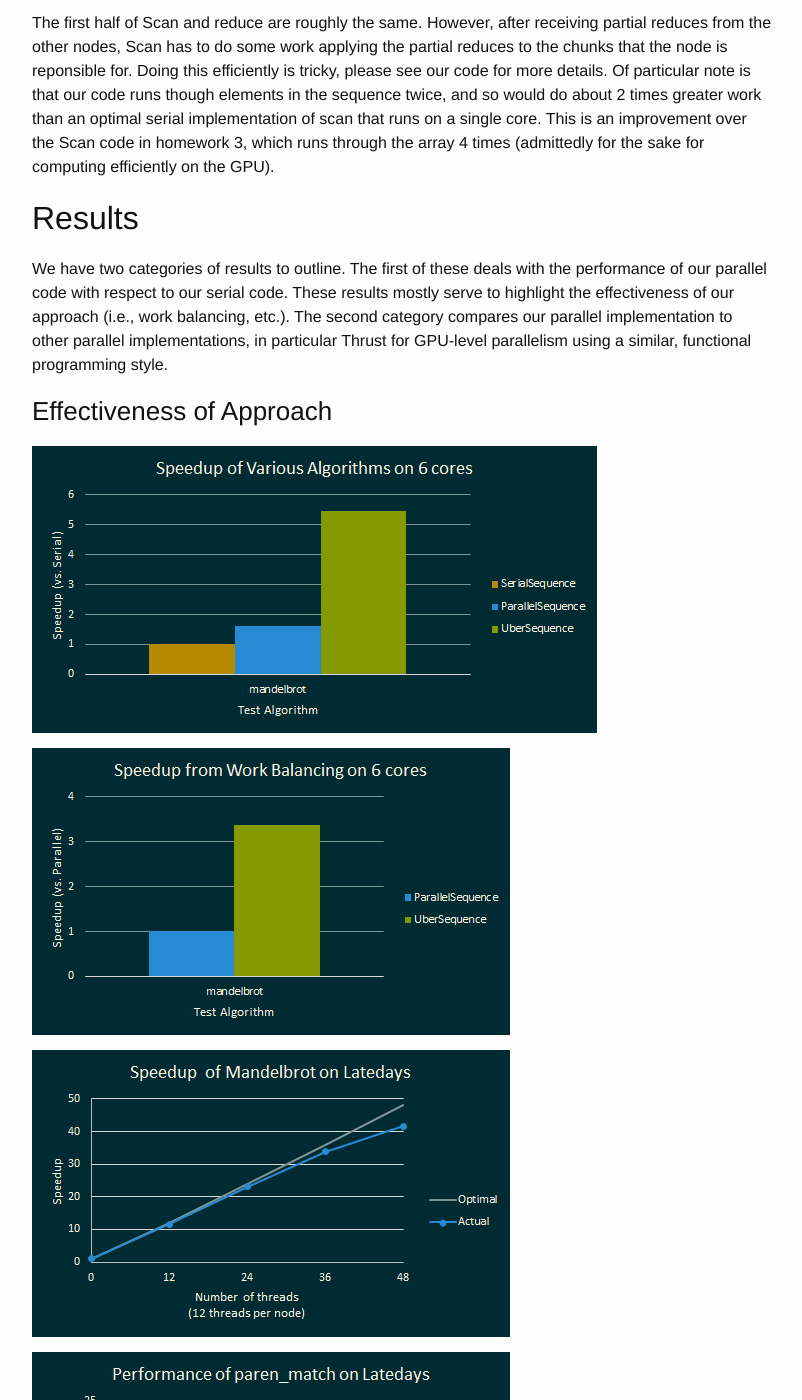
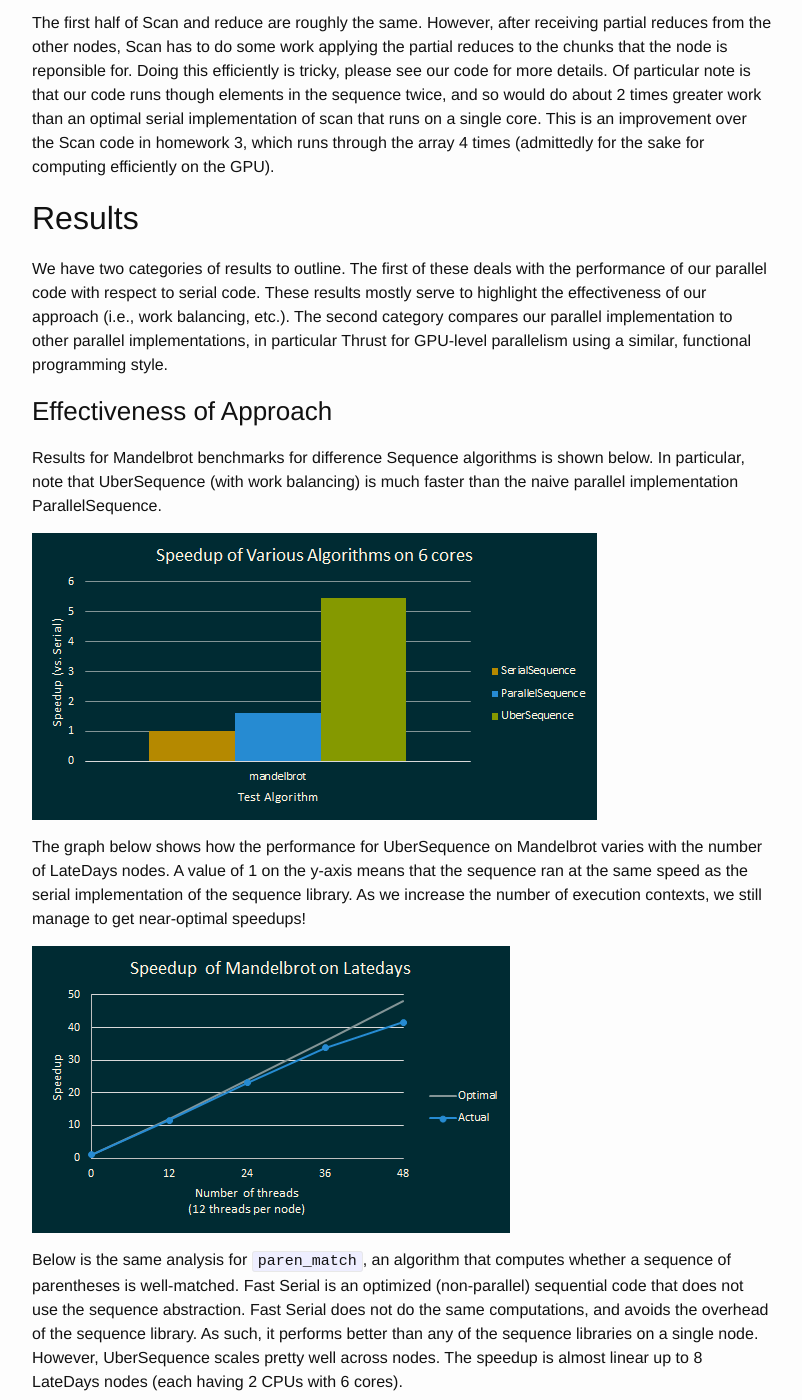
Before and after one commit to AnanyaKumar/lambda-plus-plus, a Jekyll site: the page built from _posts/2015-05-13-final-writeup.md, in a window 1280 px wide and 1400 px high, scrolled down 8049 px. Shown: the whole window, without its empty margins (238-1040 px from the left). Built offline with Jekyll 4.4.1, drawn with Linux system fonts in a browser that asks for light colours; Markdown is read by kramdown in place of the engine named in the settings.

Commit message:
Add results discussion

```diff
--- a/_posts/2015-05-13-final-writeup.md
+++ b/_posts/2015-05-13-final-writeup.md
@@ -327,7 +327,7 @@ the array 4 times (admittedly for the sake for computing efficiently on the GPU)
 ## Results
 
 We have two categories of results to outline. The first of these deals with the
-performance of our parallel code with respect to our serial code. These results
+performance of our parallel code with respect to serial code. These results
 mostly serve to highlight the effectiveness of our approach (i.e., work
 balancing, etc.). The second category compares our parallel implementation to
 other parallel implementations, in particular Thrust for GPU-level parallelism
@@ -335,19 +335,30 @@ using a similar, functional programming style.
 
 ### Effectiveness of Approach
 
-<!--
-  TODO
-
-  Ananya, feel free to rearrange these images and add analysis of the approach.
-  You might be able to copy a bit from `index.md` with respect to the analysis
-  of these graphs.
-  -->
+Results for Mandelbrot benchmarks for difference Sequence algorithms is shown below.
+In particular,
+note that UberSequence (with work balancing) is much faster than the naive parallel
+implementation ParallelSequence.
 
 [![][ghc-speedup]][ghc-speedup]
 
-[![][ghc-speedup-wb]][ghc-speedup-wb]
+The graph below shows how the performance for UberSequence on Mandelbrot varies with
+the number of LateDays nodes. A value of 1 on the y-axis means that the sequence
+ran at the same speed as the serial implementation of the sequence library.
+As  we increase the number of execution contexts, we still manage to get
+near-optimal speedups!
 
 [![][latedays-speedup-mandelbrot]][latedays-speedup-mandelbrot]
+
+Below is the same analysis for `paren_match`, an algorithm that computes whether
+a sequence of parentheses is well-matched.
+Fast Serial is an optimized (non-parallel) sequential code that does not use
+the sequence abstraction.
+Fast Serial does not do the same computations, and avoids the overhead of the sequence
+library. As such, it performs better than any of the sequence libraries on a single
+node.
+However, UberSequence scales pretty well across nodes.
+The speedup is almost linear up to 8 LateDays nodes (each having 2 CPUs with 6 cores).
 
 [![][latedays-speedup-paren]][latedays-speedup-paren]
 
```
